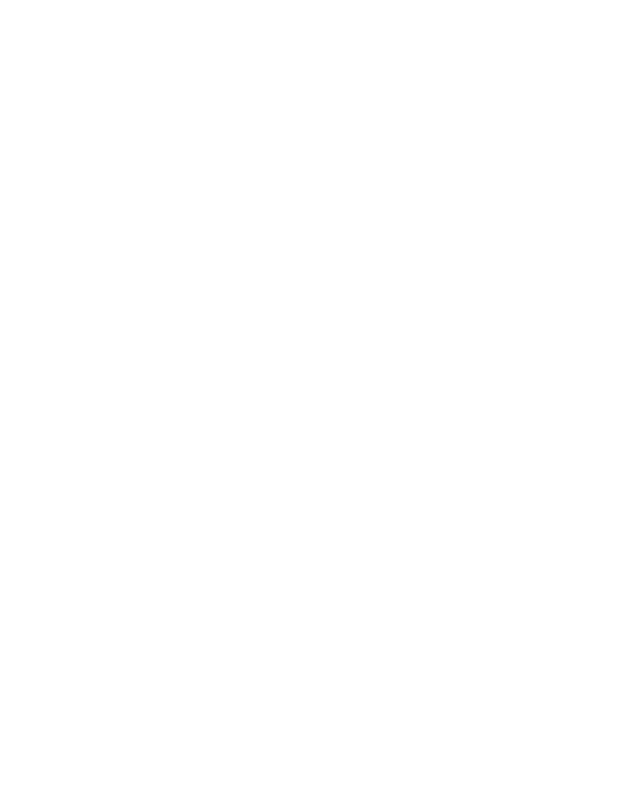
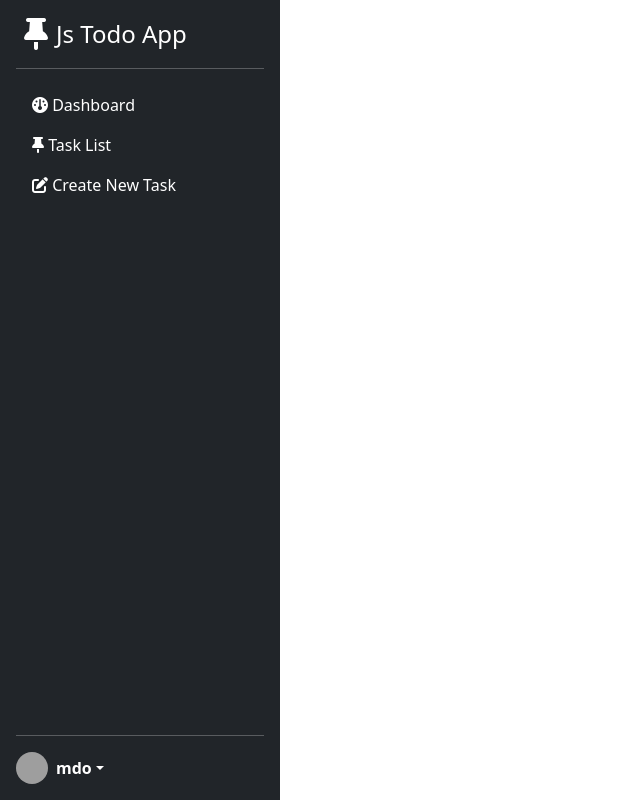
Before and after one commit to Nathius262/js-todo-app, a plain HTML site: page index.html in a window 1280 px wide. Shown: the whole page, without its empty margins (0-640 px from the left). Drawn offline with nearby package versions, Linux system fonts and the light colour scheme; grey boxes are pictures that could not be loaded.

Commit message:
create todo sidebar

```diff
--- a/index.html
+++ b/index.html
@@ -1,18 +1,74 @@
 <!DOCTYPE html>
 <html lang="en">
+
 <head>
     <meta charset="UTF-8">
     <meta name="viewport" content="width=device-width, initial-scale=1.0">
     <title>JavaScript Todo App</title>
 
     <!--CSS SECTION-->
-        <link href="https://cdn.jsdelivr.net/npm/bootstrap@5.3.6/dist/css/bootstrap.min.css" rel="stylesheet" integrity="sha384-4Q6Gf2aSP4eDXB8Miphtr37CMZZQ5oXLH2yaXMJ2w8e2ZtHTl7GptT4jmndRuHDT" crossorigin="anonymous">
+    <link href="https://cdn.jsdelivr.net/npm/bootstrap@5.3.6/dist/css/bootstrap.min.css" rel="stylesheet"
+        integrity="sha384-4Q6Gf2aSP4eDXB8Miphtr37CMZZQ5oXLH2yaXMJ2w8e2ZtHTl7GptT4jmndRuHDT" crossorigin="anonymous">
+    <link rel="stylesheet" href="https://cdnjs.cloudflare.com/ajax/libs/font-awesome/6.7.2/css/all.min.css" integrity="sha512-Evv84Mr4kqVGRNSgIGL/F/aIDqQb7xQ2vcrdIwxfjThSH8CSR7PBEakCr51Ck+w+/U6swU2Im1vVX0SVk9ABhg==" crossorigin="anonymous" referrerpolicy="no-referrer" />
     <link rel="stylesheet" href="static/css/style.css">
 </head>
+
 <body>
+
+    <main class="d-flex flex-nowrap">
+        <div class="d-flex flex-column flex-shrink-0 p-3 text-bg-dark" style="width: 280px;">
+            <a href="/" class="d-flex align-items-center mb-3 mb-md-0 me-md-auto text-white text-decoration-none">
+                <i class="fa-solid fa-2x fa-thumbtack mx-2"></i> <span class="fs-4">Js Todo App</span>
+            </a>
+        <hr>
+        <ul class="nav nav-pills flex-column mb-auto">
+
+            <li>
+                <a href="#" class="nav-link text-white">
+                    <i class="fas fa-dashboard"></i>
+                    Dashboard
+                </a>
+            </li>
+
+            <li>
+                <a href="#" class="nav-link text-white">
+                    <i class="fas fa-thumbtack"></i>
+                    Task List
+                </a>
+            </li>
+
+            <li>
+                <a href="#" class="nav-link text-white">
+                    <i class="fas fa-edit"></i>
+                    Create New Task
+                </a>
+            </li>
+
+
+        </ul>
+        <hr>
+        <div class="dropdown"> <a href="#"
+                class="d-flex align-items-center text-white text-decoration-none dropdown-toggle"
+                data-bs-toggle="dropdown" aria-expanded="false"> <img src="https://github.com/mdo.png" alt="" width="32"
+                    height="32" class="rounded-circle me-2"> <strong>mdo</strong> </a>
+            <ul class="dropdown-menu dropdown-menu-dark text-small shadow">
+                <li><a class="dropdown-item" href="#">New project...</a></li>
+                <li><a class="dropdown-item" href="#">Settings</a></li>
+                <li><a class="dropdown-item" href="#">Profile</a></li>
+                <li>
+                    <hr class="dropdown-divider">
+                </li>
+                <li><a class="dropdown-item" href="#">Sign out</a></li>
+            </ul>
+        </div>
+    </div>
+    </main>
 
     <!--JAVASCRIPT SECTION-->
     <script src="static/js/app.js"></script>
-        <script src="https://cdn.jsdelivr.net/npm/bootstrap@5.3.6/dist/js/bootstrap.bundle.min.js" integrity="sha384-j1CDi7MgGQ12Z7Qab0qlWQ/Qqz24Gc6BM0thvEMVjHnfYGF0rmFCozFSxQBxwHKO" crossorigin="anonymous"></script>
+    <script src="https://cdn.jsdelivr.net/npm/bootstrap@5.3.6/dist/js/bootstrap.bundle.min.js"
+        integrity="sha384-j1CDi7MgGQ12Z7Qab0qlWQ/Qqz24Gc6BM0thvEMVjHnfYGF0rmFCozFSxQBxwHKO"
+        crossorigin="anonymous"></script>
 </body>
+
 </html>
--- a/static/css/style.css
+++ b/static/css/style.css
@@ -0,0 +1,6 @@
+main {
+    height: 100vh;
+    max-height: 100vh;
+    overflow-x: auto;
+    overflow-y: hidden;
+}
```
Lines whose indentation alone changed are shown as unchanged.
